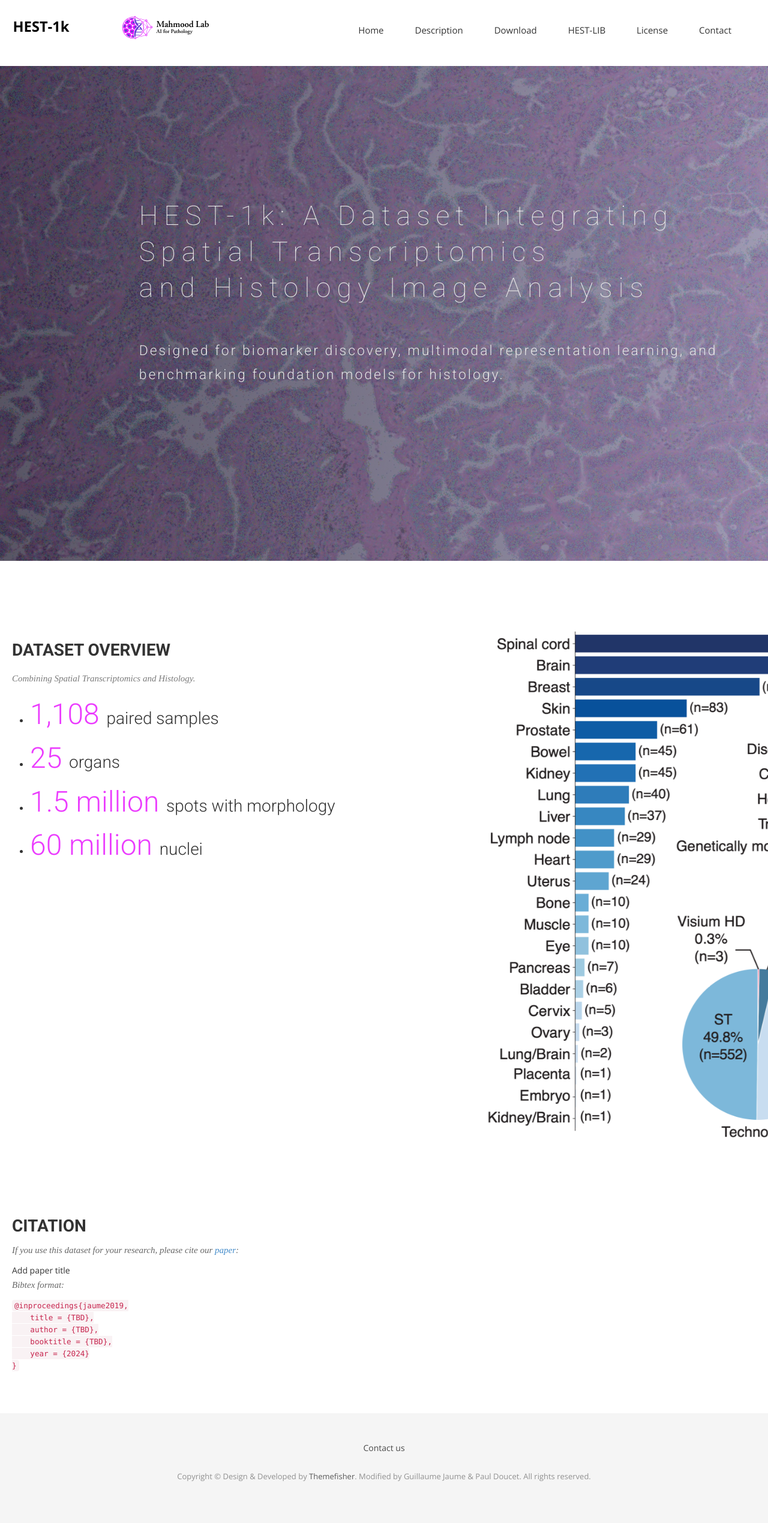
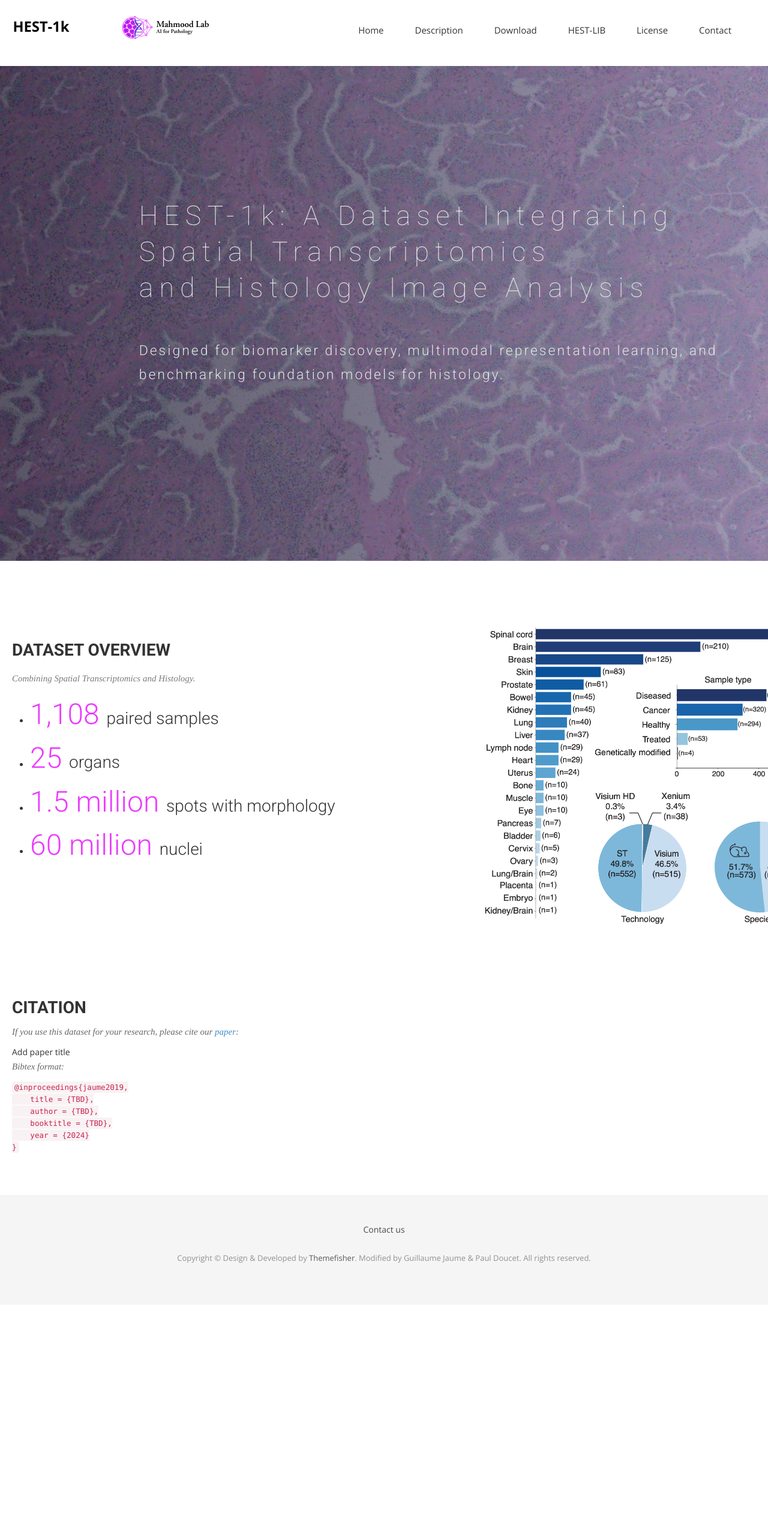
Before and after one commit to mahmoodlab/hest-website, a Jekyll site: the page built from index.html, in a window 1280 px wide. Shown: the whole page at 60% size. Built offline with Jekyll 4.4.1, drawn with Linux system fonts in a browser that asks for light colours; nearby versions of some CDN libraries; some web fonts are replaced; after the commit the page ends 2175 px from its top, so only the background shows below that.

```diff
--- a/index.html
+++ b/index.html
@@ -38,7 +38,7 @@
       </div><!-- .col-md-7 close -->
       <div class="col-md-5 col-sm-12">
         <div class="block">
-          <img src="img/hest_organ.png" alt="Img" style="width: 1000px; height: auto;">
+          <img src="img/hest_organ.png" alt="Img" style="width: 600px; height: auto;">
         </div>
       </div><!-- .col-md-5 close -->
     </div>
```
